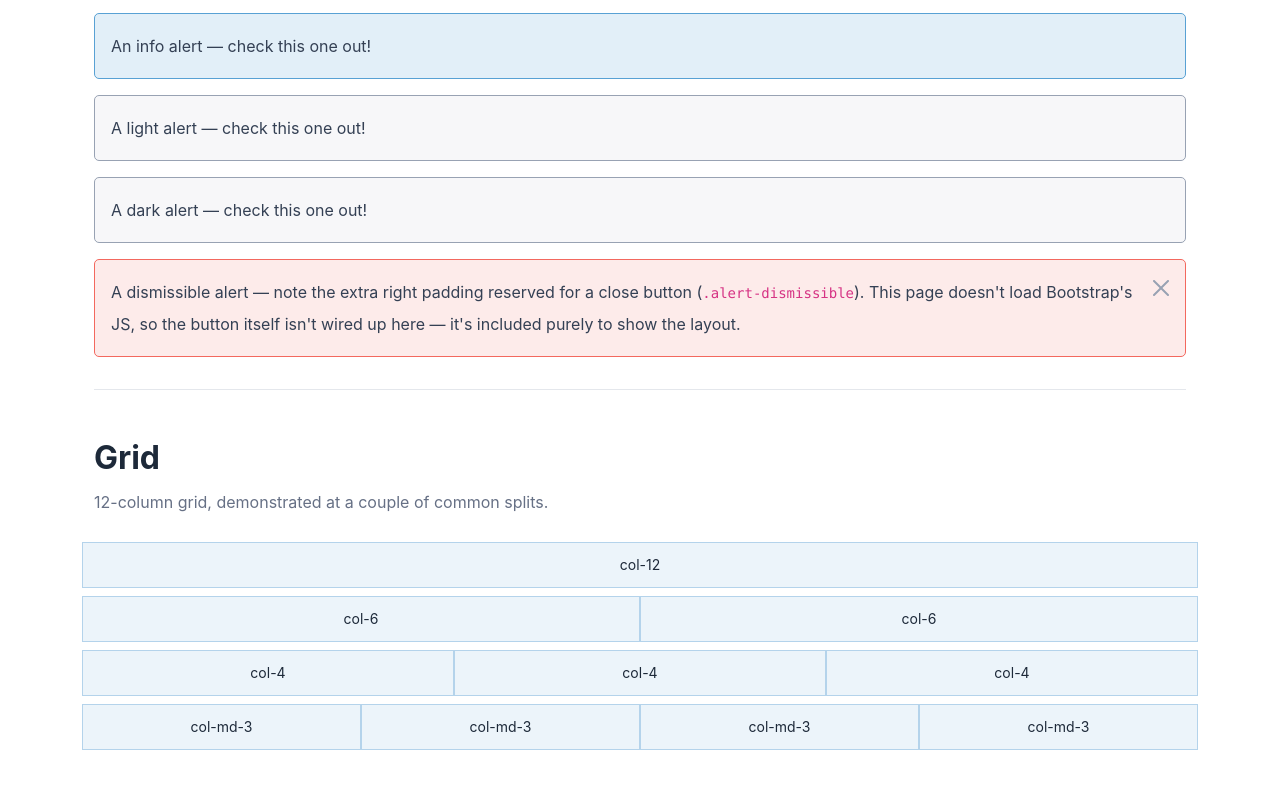
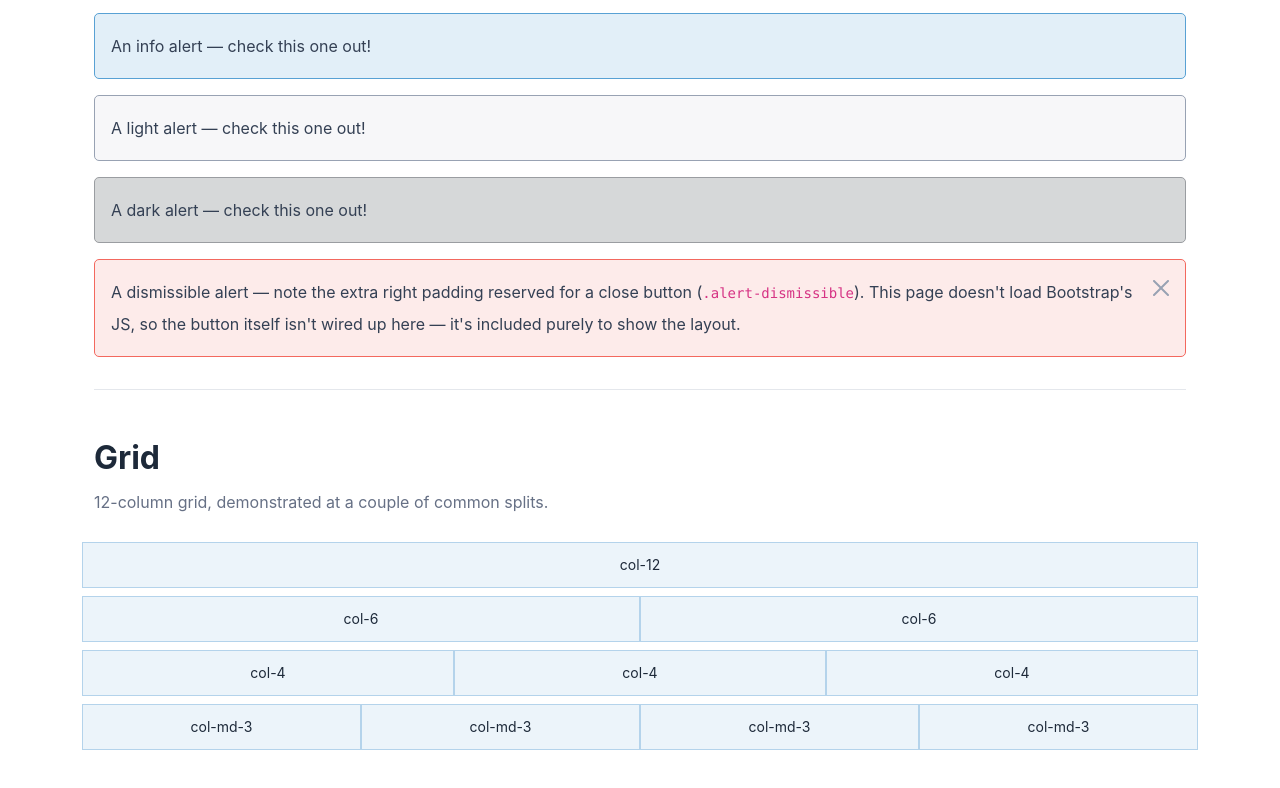
Before and after one commit to calebying/SIT-DesignSystem-css, a website built with webpack: page docs/kitchen-sink.html in a window 1280 px wide. Shown: the part 2523-3311 px from the top of the page. Built offline with nearby package versions, Linux system fonts and the light colour scheme.

Commit message:
fix(alert): give the light/dark alert palette genuinely distinct values (#7)
$darks in sass/_variables.scss was a byte-for-byte copy of $lights (both
mapped their 9 tiers straight to $gray-100..$gray-900). _alert.scss's
@each loop over $theme-colors-set looks up "{state}-100" for background,
"{state}-400" for border and "{state}-600" for the icon colour, so
.alert-light and .alert-dark resolved to identical colours even after
the earlier P0-02 duplicate-rule fix -- the duplicate rules were gone,
but the two states' source data was still identical.

Replaced $darks with its own literal near-black scale (Bootstrap's
classic .alert-dark palette: bg #D6D8D9, border #C6C8CA, ...), instead
of reusing $lights' warm pale-gray scale. $lights is untouched.

Contrast re-checked by hand against _alert.scss's shared $alert-color
($gray-600, #344054), which both states still use:
- dark-100 (#D6D8D9) vs #344054 text -> 7.31:1 (>= $min-contrast-ratio: 4.5)
- light-100 (#F7F7F9, unchanged) vs #344054 text -> 9.77:1 (>= 4.5, re-verified)

Verified in compiled output: `.alert-dark`'s winning declaration (the
later, non-dead-code one -- see the separate open
fix/alert-duplicate-rules PR for the duplicate cleanup itself) now
reads --sit-canvas-alert-bg:#d6d8d9, distinct from `.alert-light`'s
--sit-canvas-alert-bg:#f7f7f9. Screenshotted both side by side
(Playwright/Chromium against the built css/sit-canvas.css) and
confirmed they're visually distinct, not just numerically different.

Committed the rebuilt css/ output alongside the source change, per
this repo's interim jsDelivr-CDN distribution convention (built output
is git-committed, not published to npm).

```diff
--- a/sass/_variables.scss
+++ b/sass/_variables.scss
@@ -280,15 +280,25 @@ $lights: ("light-100": $gray-100,
   "light-800": $gray-800,
   "light-900": $gray-900) !default;
 
-$darks: ("dark-100": $gray-100,
-  "dark-200": $gray-200,
-  "dark-300": $gray-300,
-  "dark-400": $gray-400,
-  "dark-500": $gray-500,
-  "dark-600": $gray-600,
-  "dark-700": $gray-700,
-  "dark-800": $gray-800,
-  "dark-900": $gray-900) !default;
+// "dark" gets its own literal near-black scale (Bootstrap's classic
+// .alert-dark palette, not this file's own warm $gray-* tints, which are
+// $lights' scale above). Previously this map was a byte-for-byte copy of
+// $lights, so .alert-100/.alert-400 lookups in _alert.scss resolved to
+// IDENTICAL colours for "light" and "dark", and .alert-light/.alert-dark
+// rendered pixel-identical despite the P0-02 duplicate-rule fix.
+// Contrast re-checked by hand against _alert.scss's shared $alert-color
+// ($gray-600, #344054) for both ends of this fix:
+//   dark-100 (#D6D8D9) vs #344054  -> 7.31:1  (>= $min-contrast-ratio: 4.5)
+//   light-100 (#F7F7F9, unchanged) vs #344054 -> 9.77:1 (>= 4.5, re-verified)
+$darks: ("dark-100": #D6D8D9,
+  "dark-200": #C6C8CA,
+  "dark-300": #B0B3B6,
+  "dark-400": #9A9DA1,
+  "dark-500": #7C8085,
+  "dark-600": #52565B,
+  "dark-700": #383B3F,
+  "dark-800": #212529,
+  "dark-900": #000) !default;
 
   $theme-colors-set: ("primary": $primarys,
   "secondary": $secondarys,
```
Also changed, not shown: css/sit-canvas.css, 1 other file.
